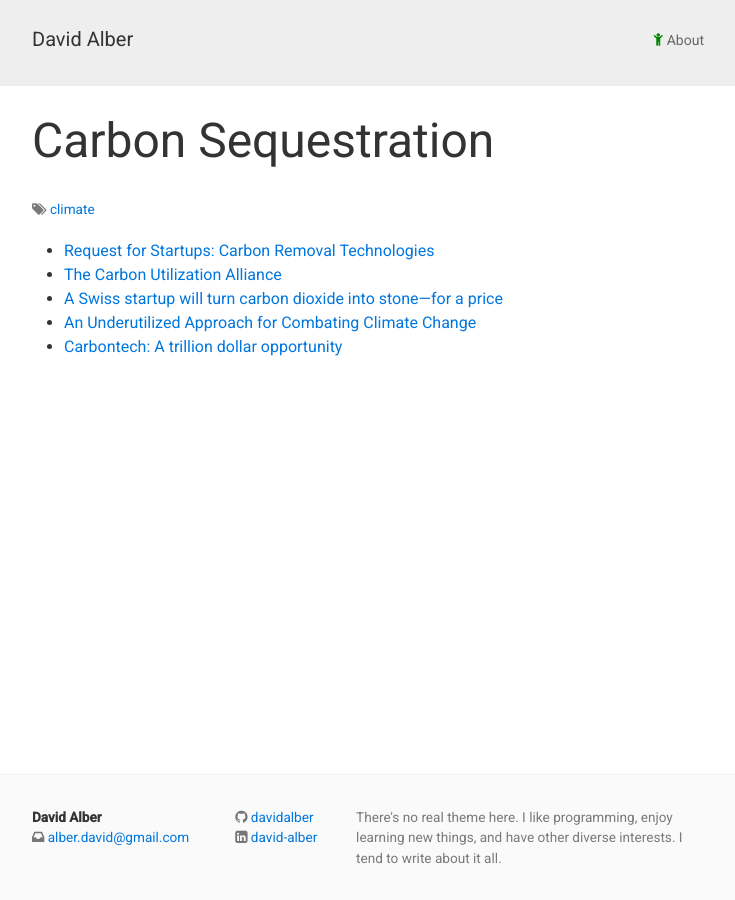
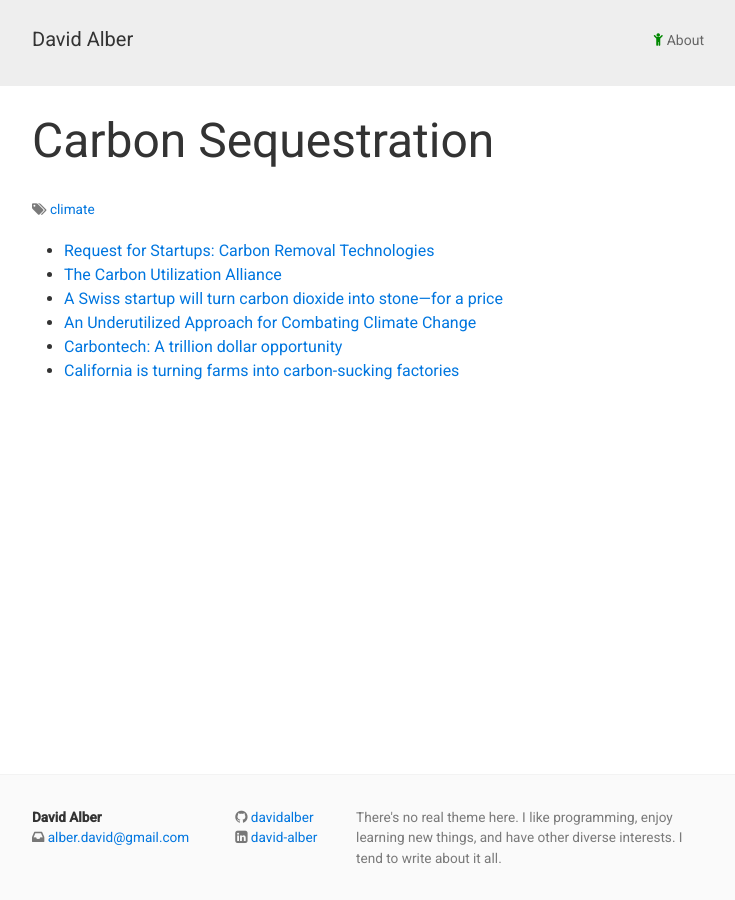
Before and after one commit to davidalber/davidalber.github.io, a Jekyll site: the page built from carbon-sequestration.md, in a window 1280 px wide. Shown: the whole page, without its empty margins (272-1007 px from the left). Built offline with Jekyll 4.4.1, drawn with Linux system fonts in a browser that asks for light colours.

Commit message:
Add article

```diff
--- a/carbon-sequestration.md
+++ b/carbon-sequestration.md
@@ -10,3 +10,4 @@ tags: [climate]
 - [A Swiss startup will turn carbon dioxide into stone—for a price](https://qz.com/1416373/swiss-startup-climeworks-turns-carbon-dioxide-into-stone/)
 - [An Underutilized Approach for Combating Climate Change](https://www.forbes.com/sites/rrapier/2018/12/02/an-underutilized-approach-for-combating-climate-change/)
 - [Carbontech: A trillion dollar opportunity](https://medium.com/@carbon180/carbontech-a-trillion-dollar-opportunity-154a9c62cf1c)
+- [California is turning farms into carbon-sucking factories](https://grist.org/article/california-is-turning-farms-into-carbon-sucking-factories/)
```
